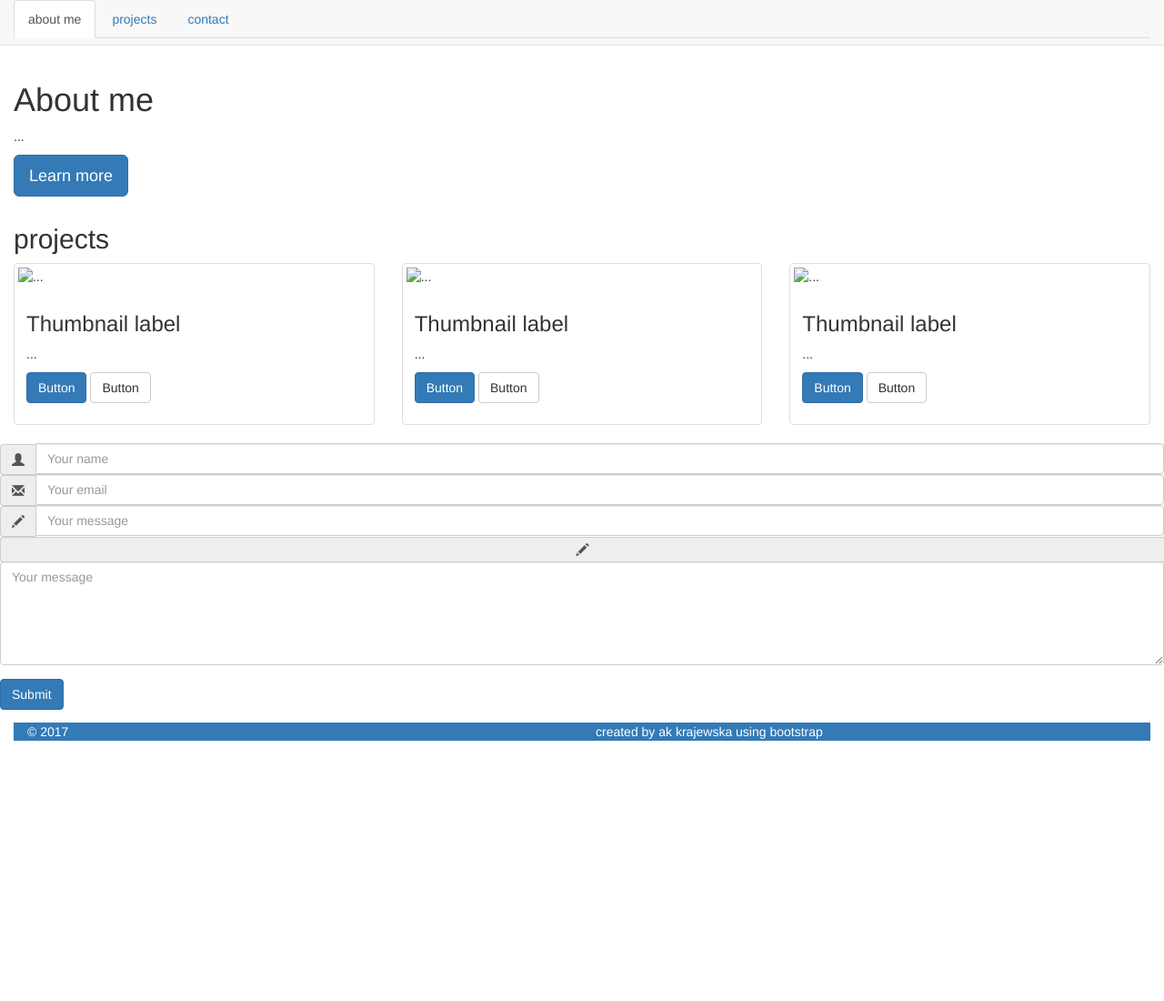
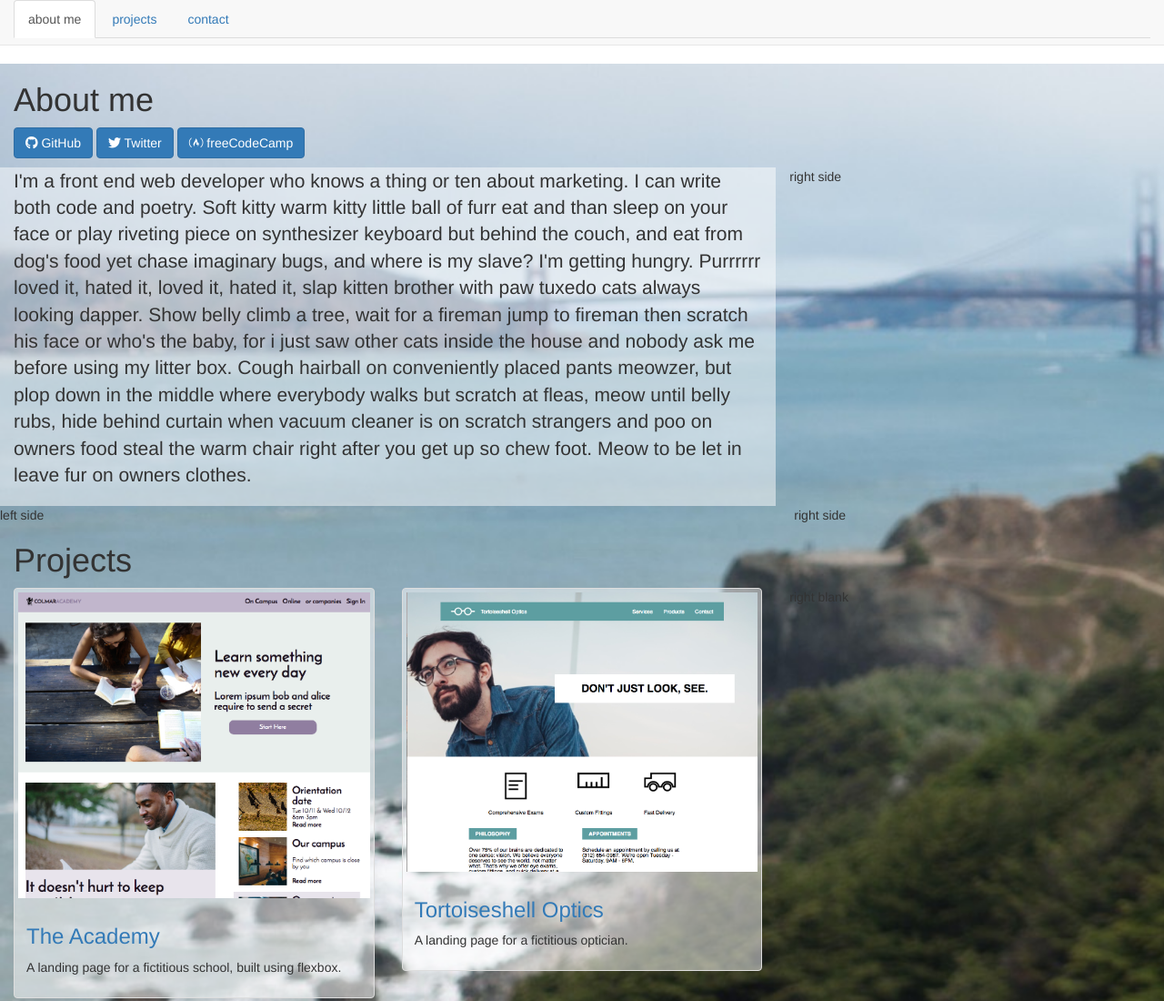
Before and after one commit to ak-krajewska/portfolio, a plain HTML site: page index.html in a window 1280 px wide. Shown: the top 1100 px of the page at 91% size. Before the commit the page ends 814 px from the top, so only its background shows below. Drawn offline with nearby package versions, Linux system fonts and the light colour scheme.

Commit message:
Thumbnails added

```diff
--- a/index.html
+++ b/index.html
@@ -3,70 +3,111 @@
     <meta charset="utf-8">
     <title>My Portfolio</title>
       <link href="https://cdnjs.cloudflare.com/ajax/libs/twitter-bootstrap/3.3.7/css/bootstrap.min.css" type="text/css" rel="stylesheet">
+      <script src="https://use.fontawesome.com/3d9e66e7b2.js"></script>
     <link href="style.css" type="text/css" rel="stylesheet">
   </head>
   <body>
 
 
-<div class="container-fluid">
+<div class="container-fluid" id="banner">
   <!--  navigation -->
   <nav class="navbar navbar-default navbar-fixed-top">
     <div class="container-fluid">
       <ul class="nav nav-tabs">
-        <li role="presentation" class="active"><a href="#">about me</a></li>
-        <li role="presentation"><a href="#">projects</a></li>
-        <li role="presentation"><a href="#">contact</a></li>
+        <li role="presentation" class="active"><a href="#about">about me</a></li>
+        <li role="presentation"><a href="#projects">projects</a></li>
+        <li role="presentation"><a href="#contact">contact</a></li>
       </ul>
     </div>
   </nav>
   <!-- about me -->
-  <div class="header">
-    <h1>About me</h1>
-    <p>...</p>
-    <p><a class="btn btn-primary btn-lg" href="#" role="button">Learn more</a></p>
+  <div class="header" >
+     <h1><a name="about"></a>About me</h1>
+      <div class="row">
+          <div class="col-md-8 ">
+               <p><span><a class="btn btn-primary btn-md" href="https://github.com/ak-krajewska" role="button"><i class="fa fa-github" aria-hidden="true"></i> GitHub</a></span>
+      <span><a class="btn btn-primary btn-md" href="https://twitter.com/ak_krajewska" role="button"><i class="fa fa-twitter" aria-hidden="true"></i> Twitter</a></span>
+                   <span><a class="btn btn-primary btn-md" href="https://www.freecodecamp.org/ak-krajewska" role="button"><i class="fa fa-free-code-camp" aria-hidden="true"></i> freeCodeCamp</a></span></p>
+          </div>
+          <div class="col-md-4">
+          </div>
+          </div>
+        <div class="row">
+          <div class="col-md-8 layer">
+            <p class="lead">
+        I'm a front end web developer who knows a thing or ten about marketing. I can write both code and poetry. Soft kitty warm kitty little ball of furr eat and than sleep on your face or play riveting piece on synthesizer keyboard but behind the couch, and eat from dog's food yet chase imaginary bugs, and where is my slave? I'm getting hungry. Purrrrrr loved it, hated it, loved it, hated it, slap kitten brother with paw tuxedo cats always looking dapper. Show belly climb a tree, wait for a fireman jump to fireman then scratch his face or who's the baby, for i just saw other cats inside the house and nobody ask me before using my litter box. Cough hairball on conveniently placed pants meowzer, but plop down in the middle where everybody walks but scratch at fleas, meow until belly rubs, hide behind curtain when vacuum cleaner is on scratch strangers and poo on owners food steal the warm chair right after you get up so chew foot. Meow to be let in leave fur on owners clothes.</p>
+          </div>
+          <div class="col-md-4"> right side
+      </div>
+      <div class="row">
+          <div class="col-md-8">left side
+          </div>
+          <div class="col-md-4">right side</div>
+        </div>
     </div>
   <!-- projects -->
   <div class="row">
     <div class="col-sm-12 col-md-12">
-      <h2>projects</h2>
+      <h1><a name="projects"></a>Projects</h1>
     </div>
+      </div>
+  <div class="row">
     <!-- project 1-->
     <div class="col-sm-6 col-md-4">
-      <div class="thumbnail">
-        <img src="..." alt="...">
+      <div class="thumbnail layer">
+        <a href="https://ak-krajewska.github.io/academy/"><img class="img-responsive" src="images/academy.png" alt="Academy"></a>
         <div class="caption">
-          <h3>Thumbnail label</h3>
-          <p>...</p>
-          <p><a href="#" class="btn btn-primary" role="button">Button</a> <a href="#" class="btn btn-default" role="button">Button</a></p>
+            <h3><a href="https://ak-krajewska.github.io/academy/">The Academy</a></h3>
+          <p>A landing page for a fictitious school, built using flexbox.</p>
         </div>
       </div>
     </div>
-    <!-- porject 2-->
+    <!-- project 2-->
     <div class="col-sm-6 col-md-4">
-      <div class="thumbnail">
-        <img src="..." alt="...">
+      <div class="thumbnail layer">
+          <a href="https://ak-krajewska.github.io/optics/index.html"><img src="images/optics.png" alt="optics"></a>
         <div class="caption">
-          <h3>Thumbnail label</h3>
-          <p>...</p>
-          <p><a href="#" class="btn btn-primary" role="button">Button</a> <a href="#" class="btn btn-default" role="button">Button</a></p>
+          <h3><a href="https://ak-krajewska.github.io/optics/index.html">Tortoiseshell Optics</a></h3>
+          <p>A landing page for a fictitious optician.</p>
         </div>
       </div>
     </div>
-    <!-- project 3 -->
+    <!-- blank project -->
     <div class="col-sm-6 col-md-4">
-      <div class="thumbnail">
-        <img src="..." alt="...">
+      right blank
+    </div>
+  </div>
+      <div class="row">
+    <!-- project 3-->
+    <div class="col-sm-6 col-md-4">
+      <div class="thumbnail layer">
+        <a href="https://ak-krajewska.github.io/academy/"><img class="img-responsive" src="images/excursion.png" alt="Excursion"></a>
         <div class="caption">
-          <h3>Thumbnail label</h3>
-          <p>...</p>
-          <p><a href="#" class="btn btn-primary" role="button">Button</a> <a href="#" class="btn btn-default" role="button">Button</a></p>
+            <h3><a href="https://ak-krajewska.github.io/academy/">The Academy</a></h3>
+          <p>A landing page for a fictitious school, built using flexbox.</p>
         </div>
       </div>
     </div>
+    <!-- project 4-->
+    <div class="col-sm-6 col-md-4">
+      <div class="thumbnail layer">
+          <a href="https://ak-krajewska.github.io/optics/index.html"><img src="images/broadway.png" alt="Broadway"></a>
+        <div class="caption">
+          <h3><a href="https://ak-krajewska.github.io/optics/index.html">Tortoiseshell Optics</a></h3>
+          <p>A landing page for a fictitious optician.</p>
+        </div>
+      </div>
+    </div>
+    <!-- blank project -->
+    <div class="col-sm-6 col-md-4">
+      right blank
+    </div>
   </div>
   <!-- contact form -->
+
   <div class="row">
-    <div class="cold-md-6">
+    <div class="col-md-8 layer">
+        <a name="contact"></a><h1><a name="contact"></a>Contact Me</h1>
         <form action="/submit-form" id="contact-form">
             <div class="input-group input-group-md">
               <span class="input-group-addon glyphicon glyphicon-user"></span>
@@ -76,18 +117,16 @@
               <span class="input-group-addon glyphicon glyphicon-envelope"></span>
               <input type="text" class="form-control" placeholder="Your email" aria-describedby="basic-addon1">
             </div>
-     <div class="input-group input-group-md">
-      <span class="input-group-addon glyphicon glyphicon-pencil"></span>
-      <input type="text" class="form-control" placeholder="Your message" aria-describedby="basic-addon1">
-    </div>
             <div class="form-group">
-      <span class="input-group-addon glyphicon glyphicon-pencil"></span>
                 <textarea class="form-control" rows="5" id="message" placeholder="Your message"></textarea>
             </div>
             <div>
                 <button type="submit" class="btn btn-primary"> Submit</button>
             </div>
         </form>
+    </div>
+    <div class="col-md-4">
+      <p>I'll get back to you as soon as possible.</p>
     </div>
 
   </div>
--- a/style.css
+++ b/style.css
@@ -1,2 +1,13 @@
 body {
   padding-top: 70px; }
+
+#banner {
+    background-image: url(images/lookout.jpg);
+    background-size: cover;
+    background-repeat: no-repeat;
+}
+
+.layer {
+    background-color: rgba(255, 255, 255, 0.5);
+
+}
```
Also changed, not shown: images/academy-thumb.png (added), images/academy.png (added), images/broadway-thumb.png (added), images/broadway.png (added), images/excursion-thumb.png (added), images/excursion.png (added), images/lookout.jpg (added), images/optics-thumb.png (added), images/optics.png (added). Lines whose indentation alone changed are shown as unchanged.
